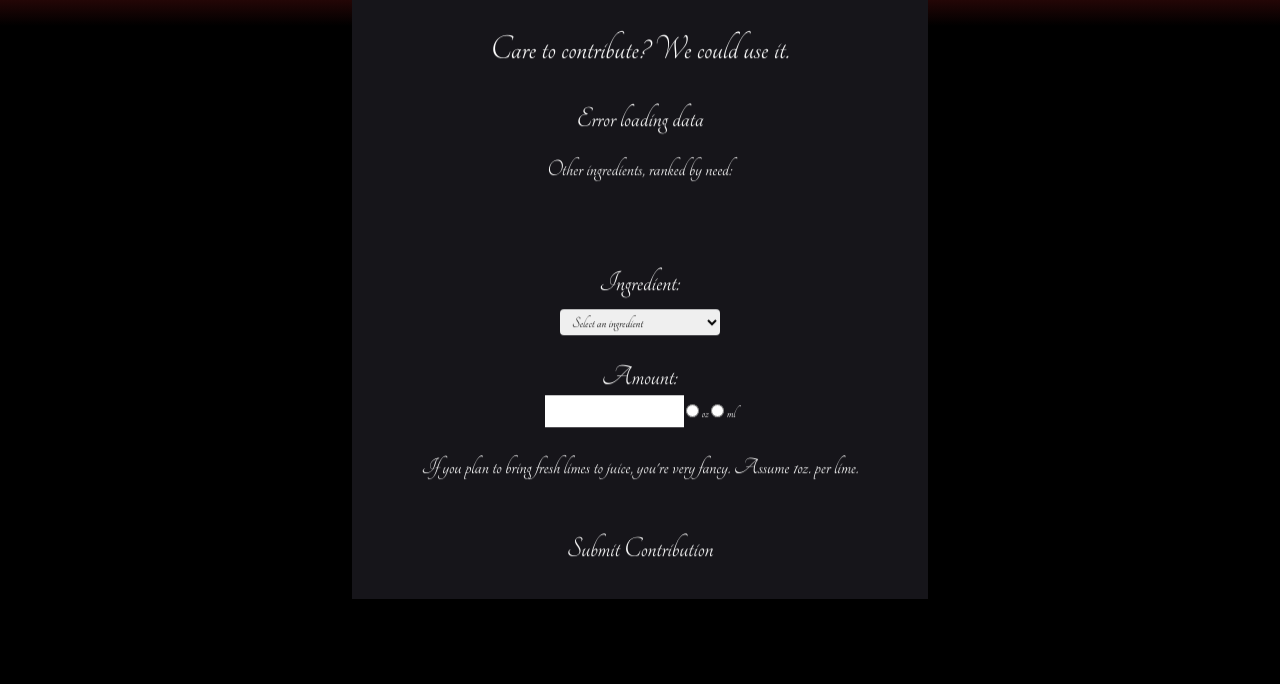
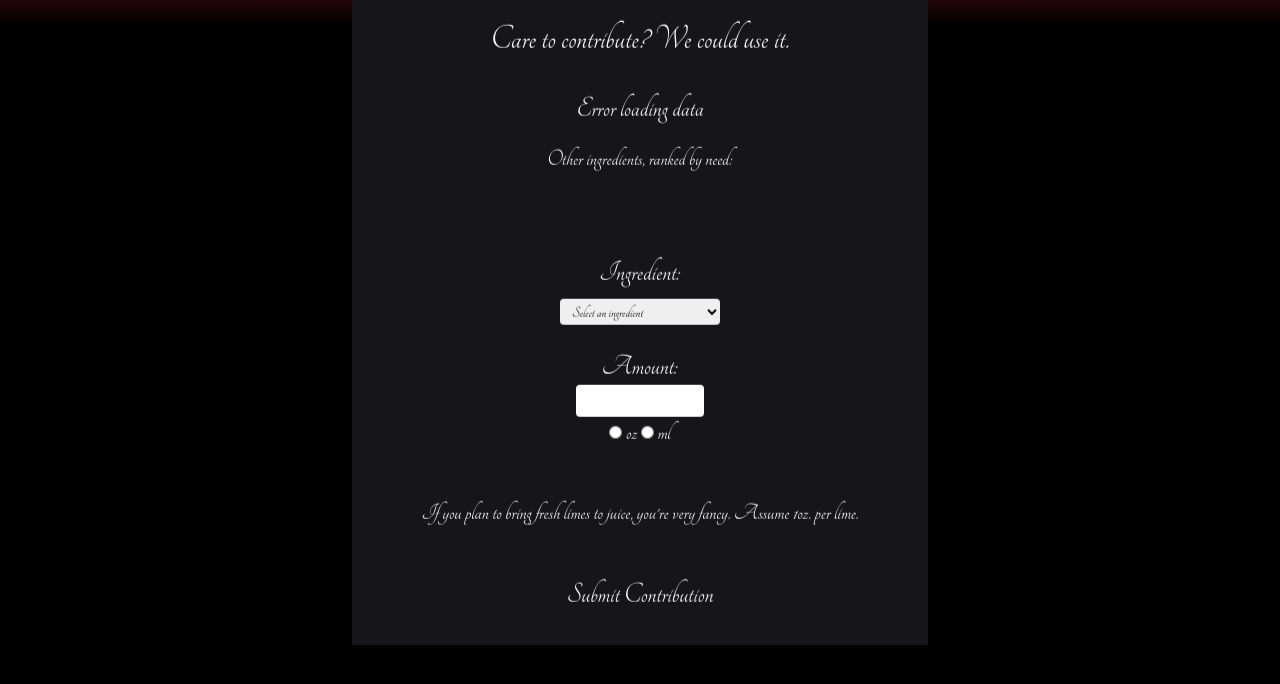
Before and after one commit to thaddeusrayd/booze-and-vinyl, a website: page public/index.html in a window 1280 px wide. Shown: the part 774-1458 px from the top of the page. Drawn offline with nearby package versions, Linux system fonts and the light colour scheme; no server answers.

Commit message:
prep for deployment

```diff
--- a/public/index.html
+++ b/public/index.html
@@ -88,9 +88,11 @@
     <label class="text-3xl" for="amount"
       >Amount:</label
     ><br />
-    <input class="text-2xl" type="number" id="amount" name="amount" min="0"/>
-    <input class="text-2xl" type="radio" name="unit" value="oz" /> oz
+    <input class="w-32 px-2 py-1 rounded bg-white text-black" type="number" id="amount" name="amount" min="0"/>
+    <div class="text-2xl mb-4">
+    <input type="radio" name="unit" value="oz" /> oz
     <input type="radio" name="unit" value="ml" /> ml<br /><br />
+    </div>
         <p class="text-2xl">If you plan to bring fresh limes to juice, you're very fancy. Assume 1oz. per lime.</p>
       <br>
       <br>
```
